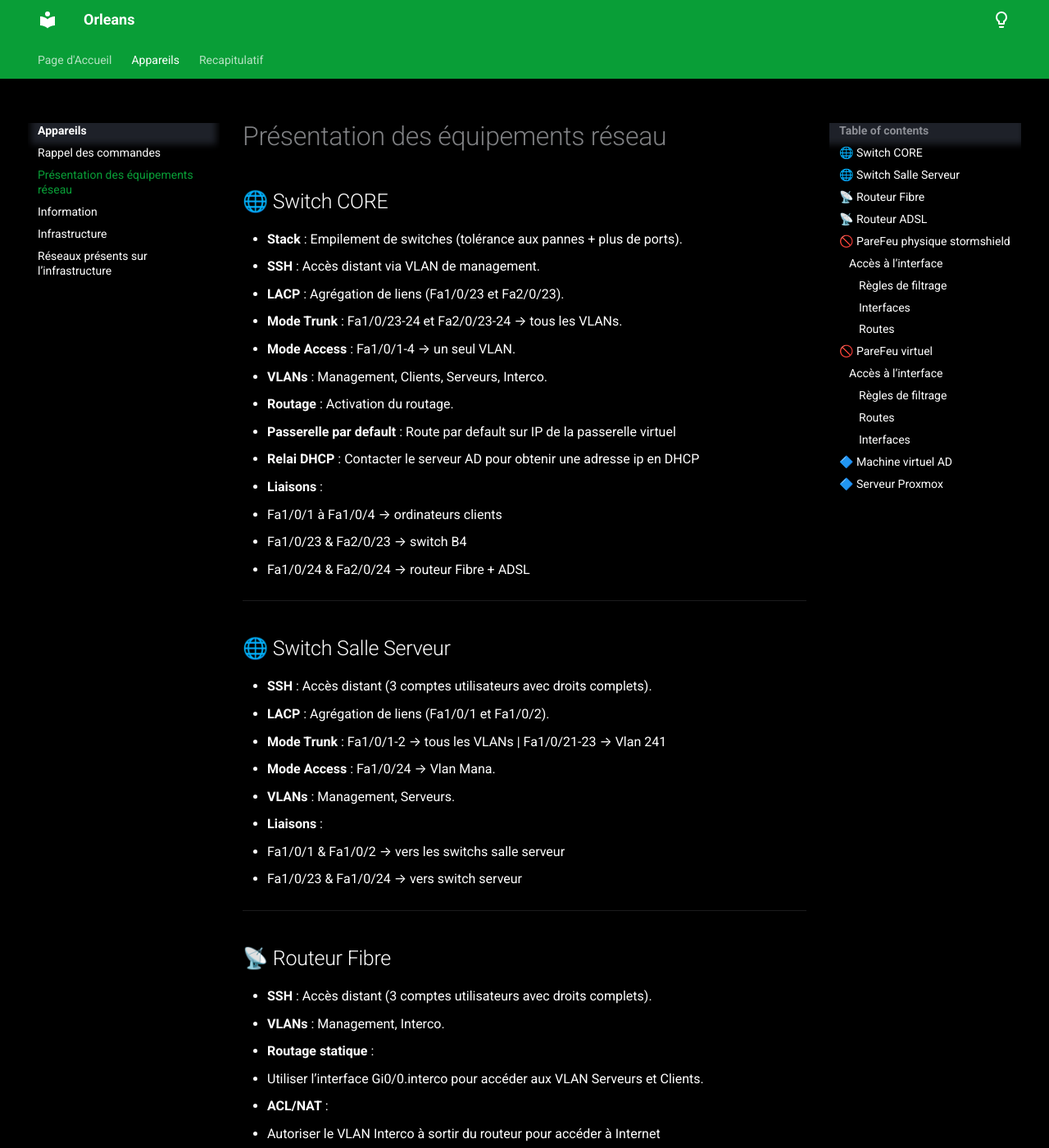
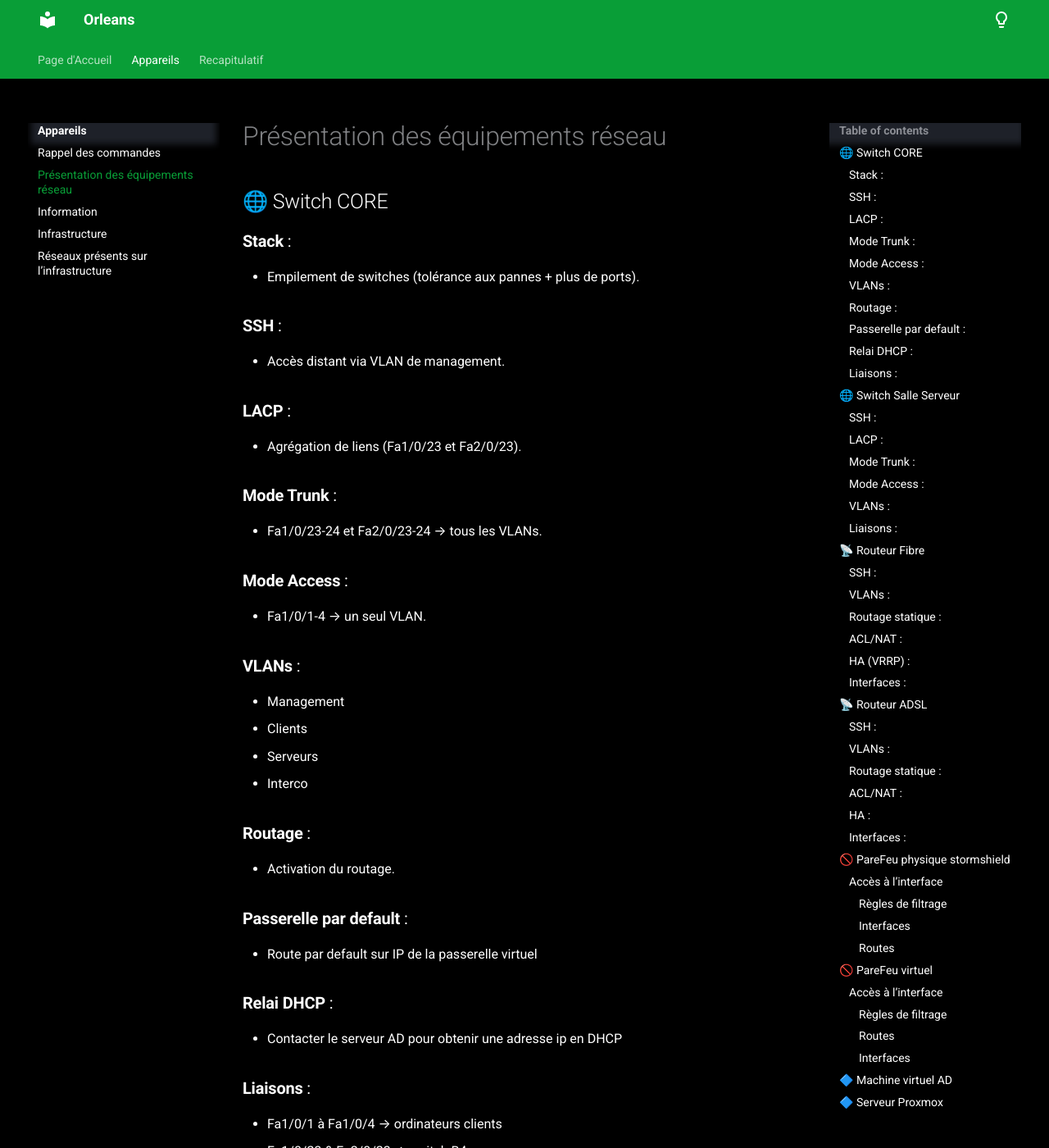
Before and after one commit to XolA-max/gp-orleans-sportludique2025-2026, an MkDocs documentation site: the page built from docs/Appareils/Equipements.md, in a window 1280 px wide and 1400 px high. Shown: the whole window at 82% size. Built offline with MkDocs 1.6.1 and Material for MkDocs 9.7.7, drawn with Linux system fonts in a browser that asks for light colours; some of the changed text lies outside the part shown.

Commit message:
firewall

```diff
--- a/docs/Appareils/Equipements.md
+++ b/docs/Appareils/Equipements.md
@@ -2,16 +2,28 @@
 
 ## 🌐 Switch CORE
 
-- **Stack** : Empilement de switches (tolérance aux pannes + plus de ports).
-- **SSH** : Accès distant via VLAN de management.
-- **LACP** : Agrégation de liens (Fa1/0/23 et Fa2/0/23).
-- **Mode Trunk** : Fa1/0/23-24 et Fa2/0/23-24 → tous les VLANs.
-- **Mode Access** : Fa1/0/1-4 → un seul VLAN.
-- **VLANs** : Management, Clients, Serveurs, Interco.
-- **Routage** : Activation du routage.
-- **Passerelle par default** : Route par default sur IP de la passerelle virtuel
-- **Relai DHCP** : Contacter le serveur AD pour obtenir une adresse ip en DHCP
-- **Liaisons** :
+### **Stack** :
+- Empilement de switches (tolérance aux pannes + plus de ports).
+### **SSH** :
+- Accès distant via VLAN de management.
+### **LACP** :
+- Agrégation de liens (Fa1/0/23 et Fa2/0/23).
+### **Mode Trunk** :
+- Fa1/0/23-24 et Fa2/0/23-24 → tous les VLANs.
+### **Mode Access** :
+- Fa1/0/1-4 → un seul VLAN.
+### **VLANs** :
+- Management
+- Clients
+- Serveurs
+- Interco
+### **Routage** :
+- Activation du routage.
+### **Passerelle par default** :
+- Route par default sur IP de la passerelle virtuel
+### **Relai DHCP** :
+- Contacter le serveur AD pour obtenir une adresse ip en DHCP
+### **Liaisons** :
   - Fa1/0/1 à Fa1/0/4 → ordinateurs clients
   - Fa1/0/23 & Fa2/0/23 → switch B4
   - Fa1/0/24 & Fa2/0/24 → routeur Fibre + ADSL
@@ -20,12 +32,19 @@
 
 ## 🌐 Switch Salle Serveur
 
-- **SSH** : Accès distant (3 comptes utilisateurs avec droits complets).
-- **LACP** : Agrégation de liens (Fa1/0/1 et Fa1/0/2).
-- **Mode Trunk** : Fa1/0/1-2 → tous les VLANs | Fa1/0/21-23 → Vlan 241
-- **Mode Access** : Fa1/0/24 → Vlan Mana.
-- **VLANs** : Management, Serveurs.
-- **Liaisons** :
+### **SSH** :
+- Accès distant (3 comptes utilisateurs avec droits complets).
+### **LACP** :
+- Agrégation de liens (Fa1/0/1 et Fa1/0/2).
+### **Mode Trunk** :
+- Fa1/0/1-2 → tous les VLANs
+- Fa1/0/21-23 → Vlan 241
+### **Mode Access** :
+- Fa1/0/24 → Vlan Mana.
+### **VLANs** :
+- Management
+- Serveurs.
+### **Liaisons** :
   - Fa1/0/1 & Fa1/0/2 → vers les switchs salle serveur
   - Fa1/0/23 & Fa1/0/24 → vers switch serveur
 
@@ -33,15 +52,17 @@
 
 ## 📡 Routeur Fibre
 
-- **SSH** : Accès distant (3 comptes utilisateurs avec droits complets).
-- **VLANs** : Management, Interco.
-- **Routage statique** :
+### **SSH** :
+- Accès distant (3 comptes utilisateurs avec droits complets).
+### **VLANs** :
+- Management, Interco.
+### **Routage statique** :
   - Utiliser l’interface Gi0/0.interco pour accéder aux VLAN Serveurs et Clients.
-- **ACL/NAT** :
+### **ACL/NAT** :
   - Autoriser le VLAN Interco à sortir du routeur pour accéder à Internet
-- **HA (VRRP)** :
+### **HA (VRRP)** :
   - Création d’une passerelle virtuelle permettant d’avoir plusieurs passerelles : une active et une inactive. Lorsque la passerelle active tombe en panne, le basculement se fait automatiquement vers l’autre routeur.
-- **Interfaces** :
+### **Interfaces** :
   - Gi0/0 (virtuel) : VLAN Interco(nat inside) + VLAN Management (mode access).
   - Gi0/1 : VLAN 200 (mode access,nat outside).
 
@@ -49,15 +70,18 @@
 
 ## 📡 Routeur ADSL
 
-- **SSH** : Accès distant (3 comptes utilisateurs avec droits complets).
-- **VLANs** : Management, Interco.
-- **Routage statique** :
+### **SSH** :
+  - Accès distant (3 comptes utilisateurs avec droits complets).
+### **VLANs** :
+  - Management
+  - Interco.
+### **Routage statique** :
   - Utiliser l’interface Gi0/0.interco pour accéder aux VLAN Serveurs et Clients.
-- **ACL/NAT** :
+### **ACL/NAT** :
   - Autoriser le VLAN Interco à sortir du routeur pour accéder à Internet
-- **HA** :
+### **HA** :
   - Création d’une passerelle virtuelle permettant d’avoir plusieurs passerelles : une active et une inactive. Lorsque la passerelle active tombe en panne, le basculement se fait automatiquement vers l’autre routeur.
-- **Interfaces** :
+### **Interfaces** :
   - Gi0/0 (virtuel) : VLAN Interco(nat inside) + VLAN Management (mode access).
   - Gi0/1 : VLAN 100 (mode access,nat outside).
 
@@ -83,8 +107,8 @@
 
 #### Interfaces
 
-Gi0/0 Lan → Vlan 245
-GI0/1 WAn → Vlan 248
+- Gi0/0 Lan → Vlan 245
+- GI0/1 WAn → Vlan 248
 
 ---
 #### Routes
@@ -119,8 +143,8 @@
 
 #### Interfaces
 
-Gi0/0 Lan → Vlan 245
-GI0/1 WAn → Vlan 249
+- Gi0/0 Lan → Vlan 245
+- GI0/1 WAn → Vlan 249
 
 ---
 
```
Also changed, not shown: docs/Appareils/Commandes.md (+90 -9 lines), docs/Appareils/reseau.md (+0 -2 lines).
